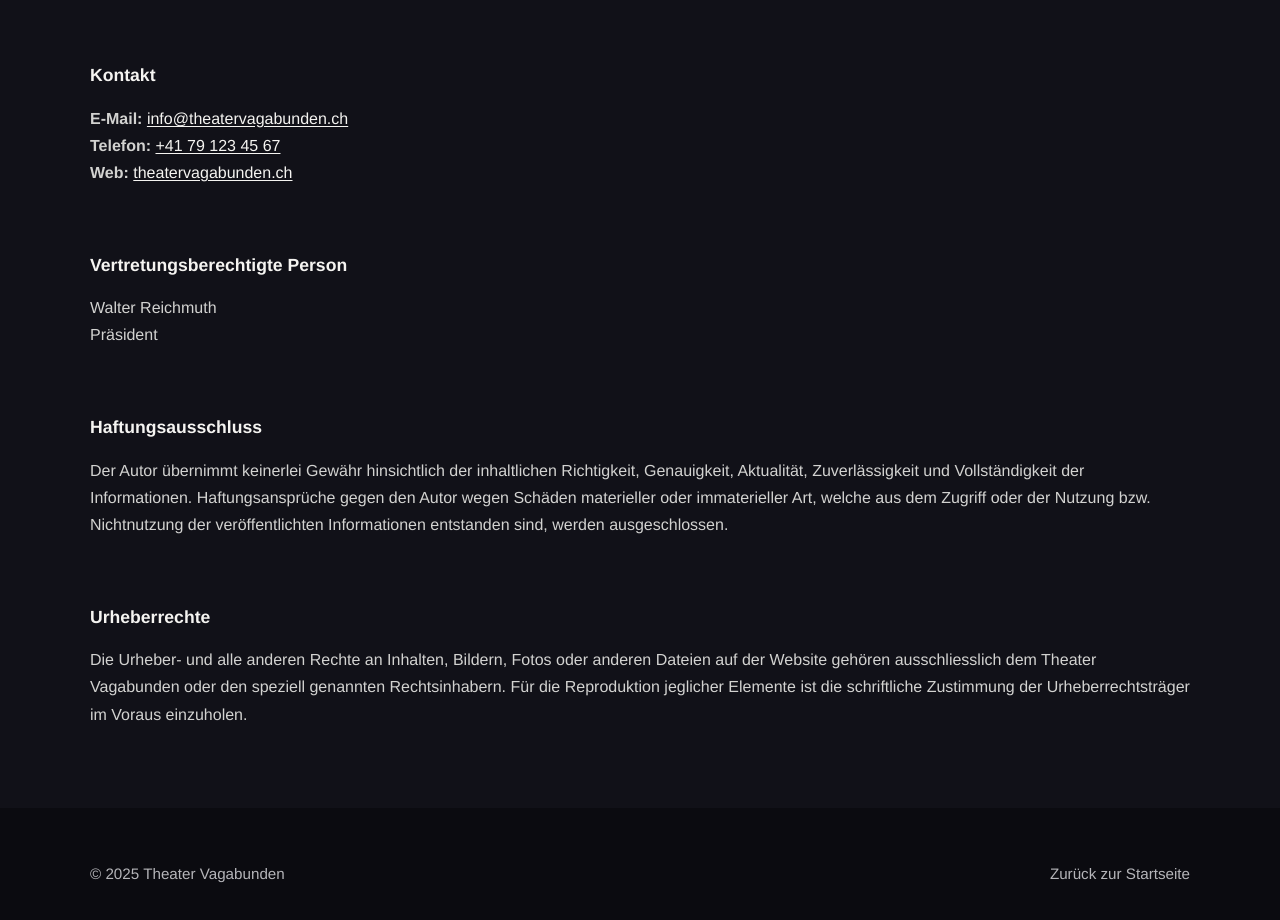
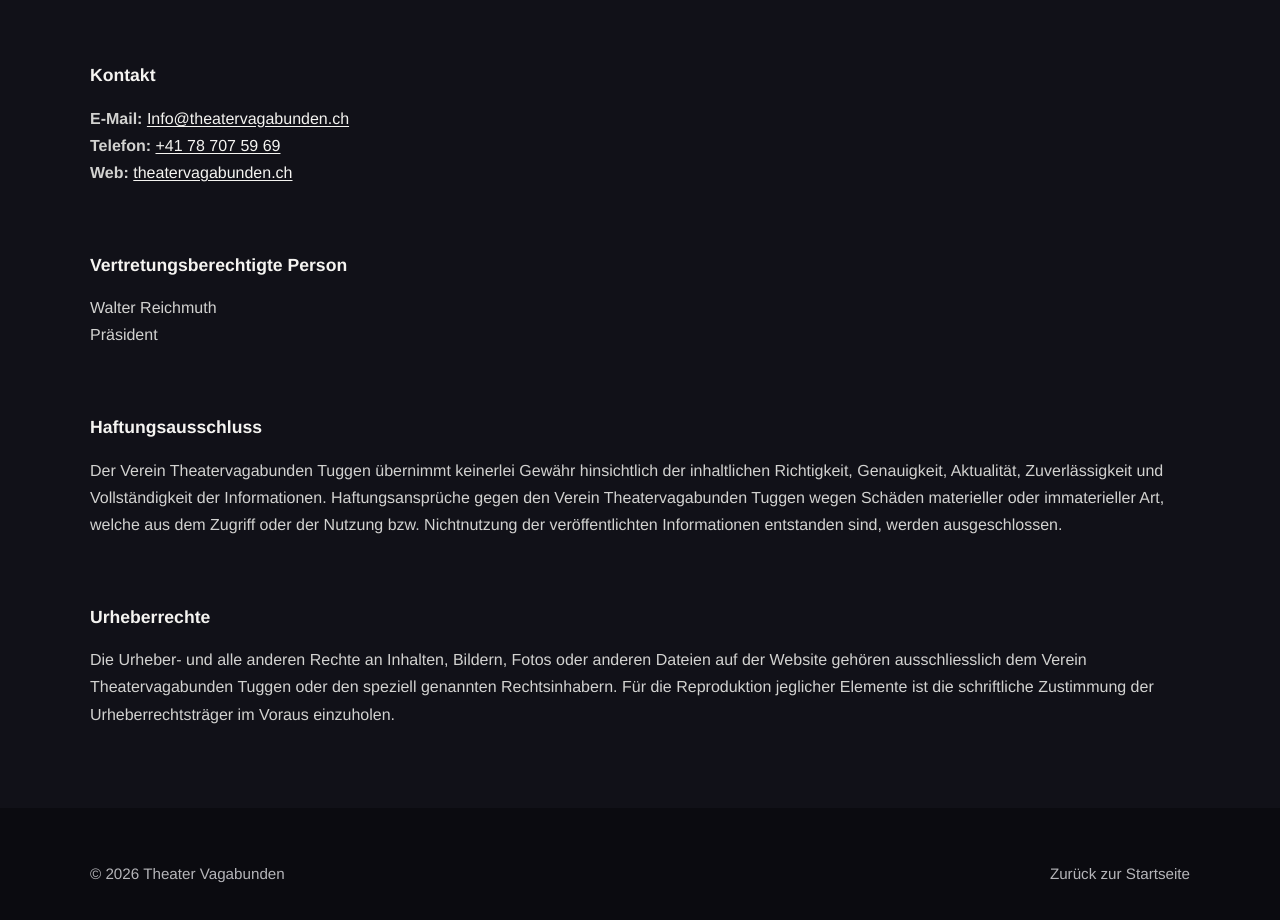
Before and after one commit to digital-apes-ch/theater-vagabonds, a plain HTML site: page impressum.html in a window 1280 px wide. Shown: the part 556-1476 px from the top of the page. Drawn offline with Linux system fonts and the light colour scheme; a script that the page names is missing.

Commit message:
Update contact information in impressum.html, adjust copyright ownership language, and set the footer year to 2026. Add image class for carousel in index.html and enhance CSS for better image display.

```diff
--- a/impressum.html
+++ b/impressum.html
@@ -37,8 +37,8 @@
           <div class="impressum-block">
             <h3>Kontakt</h3>
             <p>
-              <strong>E-Mail:</strong> <a href="mailto:info@theatervagabunden.ch">info@theatervagabunden.ch</a><br>
-              <strong>Telefon:</strong> <a href="tel:+41791234567">+41 79 123 45 67</a><br>
+              <strong>E-Mail:</strong> <a href="mailto:Info@theatervagabunden.ch">Info@theatervagabunden.ch</a><br>
+              <strong>Telefon:</strong> <a href="tel:+41787075969">+41 78 707 59 69</a><br>
               <strong>Web:</strong> <a href="https://theatervagabunden.ch">theatervagabunden.ch</a>
             </p>
           </div>
@@ -52,13 +52,13 @@
           <div class="impressum-block">
             <h3>Haftungsausschluss</h3>
             <p>
-              Der Autor übernimmt keinerlei Gewähr hinsichtlich der inhaltlichen Richtigkeit, Genauigkeit, Aktualität, Zuverlässigkeit und Vollständigkeit der Informationen. Haftungsansprüche gegen den Autor wegen Schäden materieller oder immaterieller Art, welche aus dem Zugriff oder der Nutzung bzw. Nichtnutzung der veröffentlichten Informationen entstanden sind, werden ausgeschlossen.
+              Der Verein Theatervagabunden Tuggen übernimmt keinerlei Gewähr hinsichtlich der inhaltlichen Richtigkeit, Genauigkeit, Aktualität, Zuverlässigkeit und Vollständigkeit der Informationen. Haftungsansprüche gegen den Verein Theatervagabunden Tuggen wegen Schäden materieller oder immaterieller Art, welche aus dem Zugriff oder der Nutzung bzw. Nichtnutzung der veröffentlichten Informationen entstanden sind, werden ausgeschlossen.
             </p>
           </div>
           <div class="impressum-block">
             <h3>Urheberrechte</h3>
             <p>
-              Die Urheber- und alle anderen Rechte an Inhalten, Bildern, Fotos oder anderen Dateien auf der Website gehören ausschliesslich dem Theater Vagabunden oder den speziell genannten Rechtsinhabern. Für die Reproduktion jeglicher Elemente ist die schriftliche Zustimmung der Urheberrechtsträger im Voraus einzuholen.
+              Die Urheber- und alle anderen Rechte an Inhalten, Bildern, Fotos oder anderen Dateien auf der Website gehören ausschliesslich dem Verein Theatervagabunden Tuggen oder den speziell genannten Rechtsinhabern. Für die Reproduktion jeglicher Elemente ist die schriftliche Zustimmung der Urheberrechtsträger im Voraus einzuholen.
             </p>
           </div>
         </div>
@@ -73,7 +73,7 @@
     </footer>
 
     <script>
-      document.getElementById("year").textContent = new Date().getFullYear();
+      document.getElementById("year").textContent = 2026;
     </script>
     <script>
       window.va = window.va || function () { (window.vaq = window.vaq || []).push(arguments); };
--- a/styles/main.css
+++ b/styles/main.css
@@ -149,6 +149,11 @@
   object-fit: cover;
   border-radius: 0;
   flex: 0 0 100%;
+}
+
+.carousel__slides img.carousel__image-contain {
+  object-fit: contain;
+  background-color: #111118;
 }
 
 .carousel__control {
```
Also changed, not shown: index.html (+1 -0 lines).
